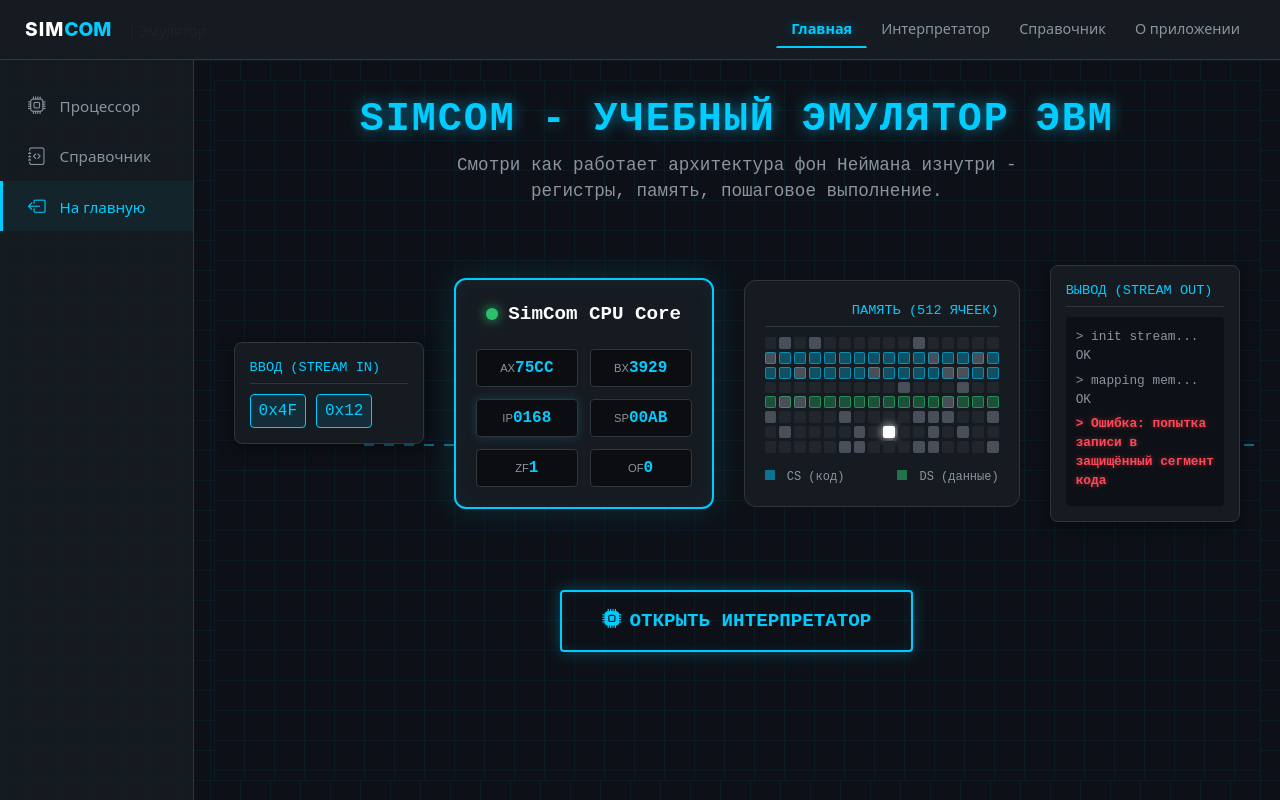
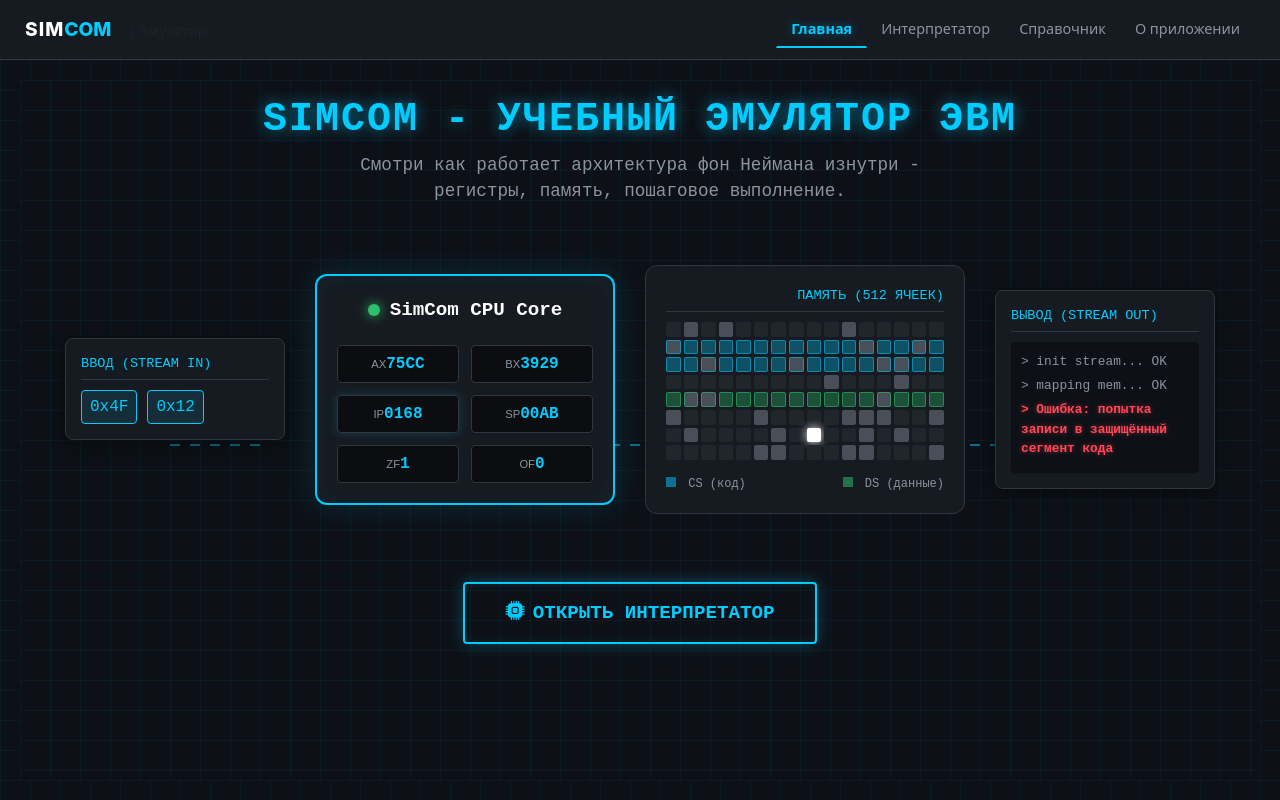
Before and after one commit to irumka/simcom, a React (Vite) app in the folder frontend/: page / in a window 1280 px wide. Built offline with nearby package versions, Linux system fonts and the light colour scheme.

Commit message:
Update Frontend

```diff
--- a/frontend/src/App.jsx
+++ b/frontend/src/App.jsx
@@ -46,26 +46,6 @@ function Layout({ children }) {
 
             {/* основной лейаут: сайднав + контент */}
             <div className="app-layout">
-                <aside className="sidenav">
-                    <div className="sidenav-menu">
-                        <NavLink
-                            to="/computer"
-                            className={({ isActive }) => 'sidenav-item' + (isActive ? ' active' : '')}
-                        >
-                            <i className="bi bi-cpu"></i> Процессор
-                        </NavLink>
-                        <NavLink
-                            to="/helps"
-                            className={({ isActive }) => 'sidenav-item' + (isActive ? ' active' : '')}
-                        >
-                            <i className="bi bi-journal-code"></i> Справочник
-                        </NavLink>
-                        <NavLink to="/" className="sidenav-item">
-                            <i className="bi bi-box-arrow-left"></i> На главную
-                        </NavLink>
-                    </div>
-                </aside>
-
                 <main className="main-content">
                     {children}
                 </main>
```
